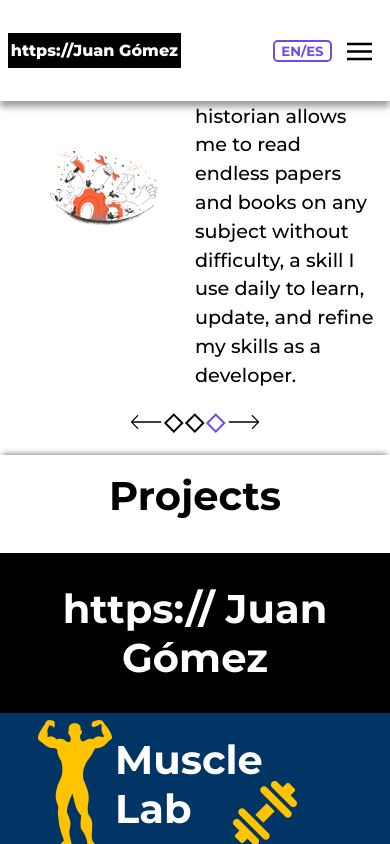
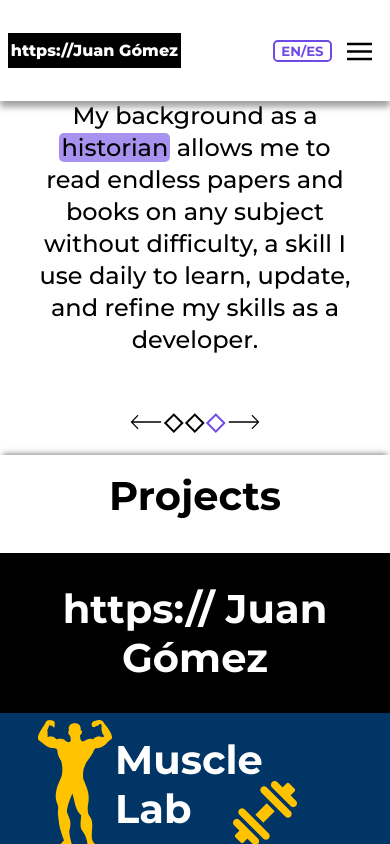
Before and after one commit to JPGomezCuervo/Portfolio-v2, a Vue app: page / in a window 390 px wide. Both pictures are taken after a click on the element 215 px from the left and 1020 px from the top of the page. Shown: the part 598-1442 px from the top of the page. Built offline with nearby package versions, Linux system fonts and the light colour scheme.

Commit message:
fluid desgin and add highlighter function

```diff
--- a/src/components/Experience.vue
+++ b/src/components/Experience.vue
@@ -1,9 +1,44 @@
 <script setup lang="ts">
 import { selectLanguages } from "../store";
 import image from "../assets/images/whoIAm/thirdView/crayon-page-under-construction-1.png";
+import { computed, watchEffect, ref, onUnmounted } from "vue";
 
 const { experience } = selectLanguages();
+const highlightedWords = ["Henry's", "(+800", "hours).", "historian"];
 
+const separateByWord = computed(() => {
+    const words = experience.value.description.split(" ");
+    return words;
+});
+
+const compose = computed(() => {
+    let result: string[] = [];
+    separateByWord.value.forEach((word) => {
+        if (highlightedWords.includes(word)) {
+            return result.push(`<mark class="highlighted">${word}</mark>`);
+        } else {
+            return result.push(`<span>${word}</span>`);
+        }
+    });
+    return result;
+});
+
+const windowWidth = ref(window.innerWidth);
+
+const mobile = computed(() => windowWidth.value <= 600);
+
+const handleResize = () => {
+    windowWidth.value = window.innerWidth;
+};
+
+watchEffect(() => {
+
+    window.addEventListener("resize", handleResize);
+
+    onUnmounted(() => {
+        window.removeEventListener("resize", handleResize);
+    })
+})
 
 </script>
 
@@ -16,7 +51,8 @@ const { experience } = selectLanguages();
             </div>
 
             <div class="right">
-                <p>{{ experience.description }}</p>
+                <p v-html="compose.join(' ')" v-if="mobile"></p>
+                <p v-else> {{ experience.description }}</p>
             </div>
         </div>
 
@@ -24,7 +60,7 @@ const { experience } = selectLanguages();
 </template>
 
 <style lang="scss" scoped>
-
+@import "../style.scss";
 .container {
     height: 420px;
 }
@@ -59,4 +95,77 @@ const { experience } = selectLanguages();
     margin: auto 0;
     height: fit-content;
 }
+
+@media (max-width: 1000px) {
+
+    .container {
+        height: 420px;
+    }
+
+    .content {
+        height: 100%;
+        width: 100%;
+        display: flex;
+        flex-direction: column;
+        justify-content: center;
+        align-items: center;
+    }
+
+    .left {
+        position: relative;
+        height: 60%;
+        width: 100%;
+        top: -5%;
+    }
+
+    .left img {
+        height: 310px;
+        width: 100%;
+        object-fit: contain;
+    }
+
+    .right {
+        width: 100%;
+        height: 50%;
+        display: flex;
+        justify-content: center;
+        align-items: center;
+    }
+
+    .right p {
+        font-family: "Montserrat-Medium";
+        text-align: center;
+        font-size: clamp(1.2rem, 1rem + 3vw, 1.4rem);
+        margin: 0;
+    }
+}
+
+@media (max-width: 600px) {
+
+
+    .left {
+        display: none;
+    }
+
+    .right {
+        height: 100%;
+    }
+
+    .right p {
+        // text-align: justify;
+        padding: 0 25px;
+        height: fit-content;
+        font-size: 1.5rem;
+        line-height: 2rem;
+    }
+
+}
+
+@media (max-width: 360px) {
+    .right p {
+        font-size: 1.4rem;
+        line-height: 1.8rem;
+    }
+}
+
 </style>
--- a/src/style.scss
+++ b/src/style.scss
@@ -101,3 +101,13 @@ ul {
   background-color: $secondaryColor;
 
 }
+
+.highlighted {
+  background-color: rgba(111, 74, 231, 0.6);;
+  border-radius: 5px;
+  padding: 0 2px;
+  }
+
+  .right p:nth-child(even) {
+    background-color: lightgray;
+  }
```
